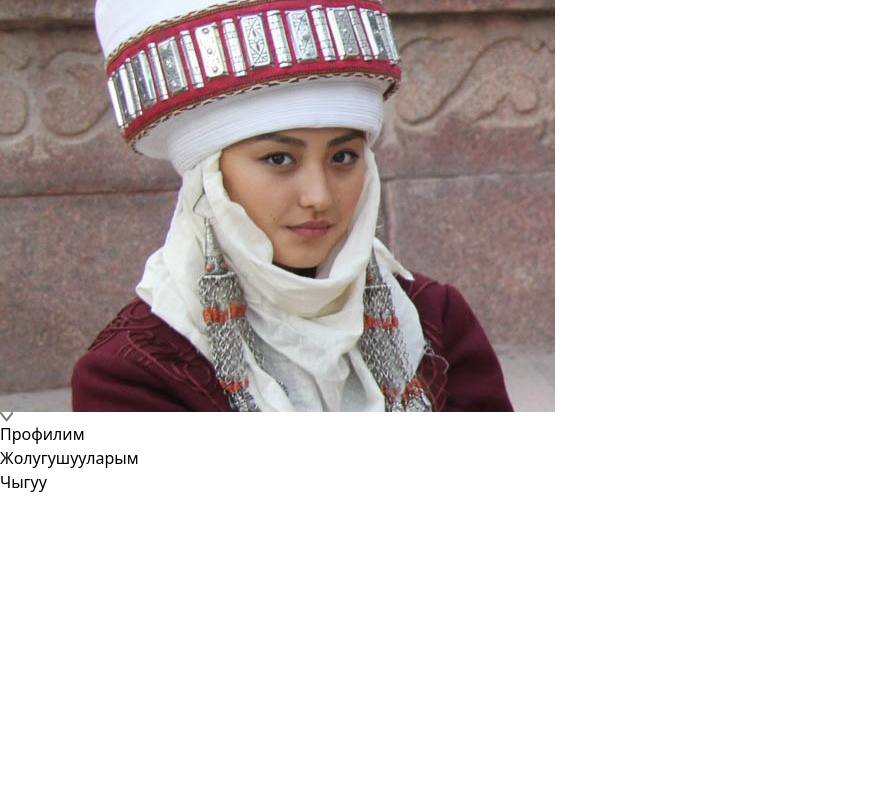
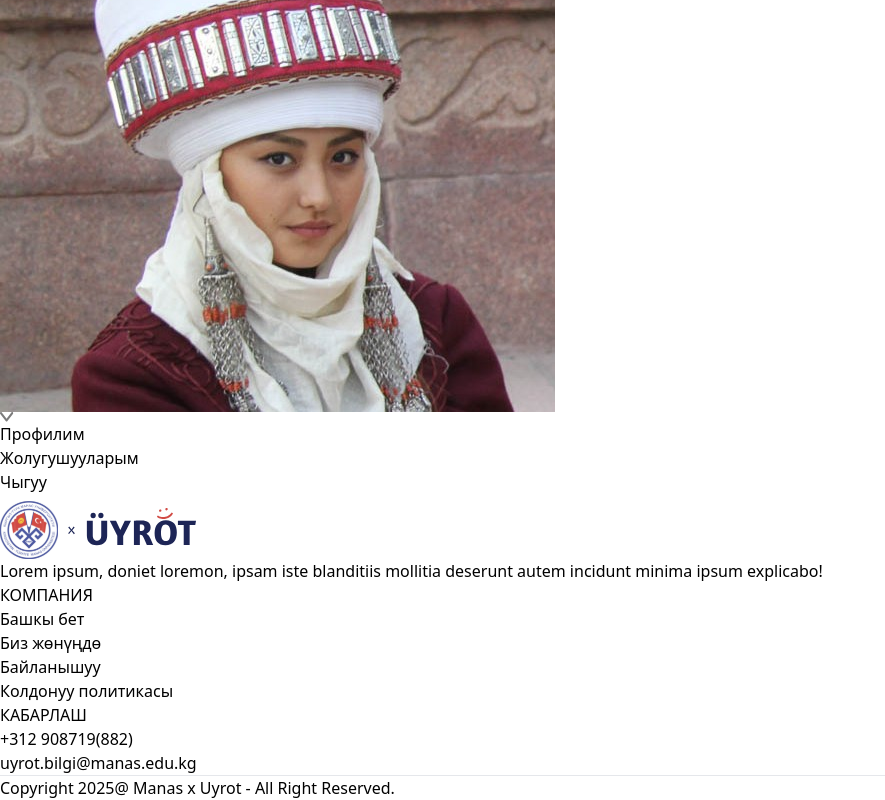
Before and after one commit to bnqy/uyrot, a React (Vite) app in the folder frontend/: page /appointment/1 in a window 1280 px wide. Shown: the part 308-1108 px from the top of the page, without its empty margins (0-885 px from the left). Before the commit the page ends 802 px from the top, so only its background shows below. Built offline with nearby package versions, Linux system fonts and the light colour scheme.

Commit message:
Main page.

```diff
--- a/frontend/src/App.jsx
+++ b/frontend/src/App.jsx
@@ -9,6 +9,7 @@
 import Appointment from './pages/Appointment'
 import Navbar from './components/Navbar'
 import { Route, Routes } from 'react-router-dom'
+import Footer from './components/Footer'
 
 const App = () => {
   return (
@@ -25,6 +26,7 @@
         <Route path='/my-appointments' element={<MyAppointments />}/>
         <Route path='/appointment/:tutId' element={<Appointment />}/>
       </Routes>
+      <Footer />
     </div>
   )
 }
--- a/frontend/src/assets/assets.js
+++ b/frontend/src/assets/assets.js
@@ -28,6 +28,7 @@
 import tut23 from './2004.01023.jpg'
 import tut25 from './2004.01025.jpg'
 import tut31 from './2004.01031.jpg'
+import appointment_img from './appointment_img.png'
 
 
 
@@ -38,7 +39,8 @@
    dropdown_icon,
    arrow_icon,
    group_profiles,
-   header_img
+   header_img,
+   appointment_img
 }
 
 export const departmentData = [
--- /dev/null
+++ b/frontend/src/components/Banner.jsx
@@ -0,0 +1,26 @@
+import React from 'react'
+import { useNavigate } from 'react-router-dom';
+import { assets } from '../assets/assets';
+
+const Banner = () => {
+   const navigate = useNavigate();
+  return (
+    <div className='flex bg-primary rounded-lg px-6 sm:px-10 md:px-14 lg:px-12 my-20 md:mx-10'>
+      {/*Left*/}
+      <div className='flex-1 py-8 sm:py-10 md:py-16 lg:py-24 lg:pl-5'>
+         <div className='text-xl sm:text-2xl md:text-3xl lg:text-5xl font-semibold text-white'>
+            <p className='mt-4'>50+ ашык ишенимдүү студенттер менен</p>
+            <p>Жолугушуу уюштур</p>
+         </div>
+         <button onClick={()=>{navigate('/login'); scrollTo(0,0)}}  className='bg-white text-sm sm:text-base text-gray-600 px-8 py-3 rounded-full mt-6 hover:scale-105 transition-all'>Колдонуучу түз</button>
+      </div>
+
+      {/*Right */}
+      <div className='hidden md:block md:w-1/2 lg:w-[370px] relative'>
+      <img className='w-full absolute bottom-0 right-0 max-w-md' src={assets.appointment_img} alt="" />
+      </div>
+    </div>
+  )
+}
+
+export default Banner
--- /dev/null
+++ b/frontend/src/components/Footer.jsx
@@ -0,0 +1,44 @@
+import React from 'react'
+import { assets } from '../assets/assets'
+
+const Footer = () => {
+  return (
+    <div className='md:mx-10'>
+      <div className='flex flex-col sm:grid grid-cols-[3fr_1fr_1fr] gap-14 my-10 mt-40 text-sm'>
+         {/* left */}
+         <div>
+         <img className='mb-5 w-40' src={assets.logo} alt="" />
+         <p className='w-full md:w-2/3 text-gray-600 leading-6'>Lorem ipsum, doniet loremon, ipsam iste blanditiis mollitia deserunt autem incidunt minima ipsum explicabo!</p>
+         </div>
+
+         {/*center */}
+         <div>
+         <p className='text-xl font-medium mb-5'>КОМПАНИЯ</p>
+                <ul className='flex flex-col gap-2 text-gray-600'>
+                    <p>Башкы бет</p>
+                    <p>Биз жөнүңдө</p>
+                    <p>Байланышуу</p>
+                    <p>Колдонуу политикасы</p>
+                </ul>
+         </div>
+
+         {/*right */}
+         <div>
+         <p className='text-xl font-medium mb-5'>КАБАРЛАШ</p>
+                <ul className='flex flex-col gap-2 text-gray-600'>
+                    <li>+312 908719(882)</li>
+                    <li>uyrot.bilgi@manas.edu.kg</li>
+                </ul>
+         </div>
+      </div>
+
+      {/* CopyRight */}
+      <div>
+            <hr />
+            <p className='py-5 text-sm text-center'>Copyright 2025@  Manas x Uyrot - All Right Reserved.</p>
+        </div>
+    </div>
+  )
+}
+
+export default Footer
--- a/frontend/src/index.css
+++ b/frontend/src/index.css
@@ -1,6 +1,8 @@
+@import url('https://fonts.googleapis.com/css2?family=Outfit:wght@100..900&family=Poppins:ital,wght@0,100;0,200;0,300;0,400;0,500;0,600;0,700;0,800;0,900;1,100;1,200;1,300;1,400;1,500;1,600;1,700;1,800;1,900&display=swap');
 @tailwind base;
 @tailwind components;
 @tailwind utilities;
+
 
 .active hr{
   @apply block
--- a/frontend/src/pages/Home.jsx
+++ b/frontend/src/pages/Home.jsx
@@ -2,6 +2,8 @@
 import Header from '../components/Header'
 import DepartmentsMenu from '../components/DepartmentsMenu'
 import TopTutors from '../components/TopTutors'
+import Banner from '../components/Banner'
+import Footer from '../components/Footer'
 
 const Home = () => {
   return (
@@ -9,6 +11,7 @@
       <Header />
       <DepartmentsMenu />
       <TopTutors />
+      <Banner />
     </div>
   )
 }
```
Also changed, not shown: 1 other file (tests, documents, lock files or other folders).
